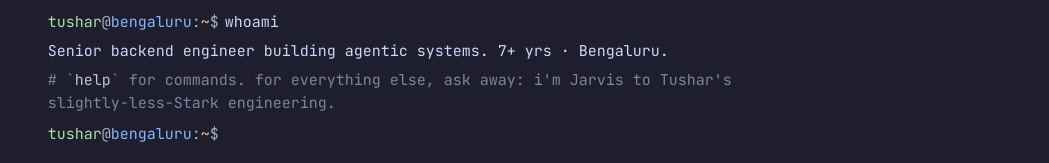
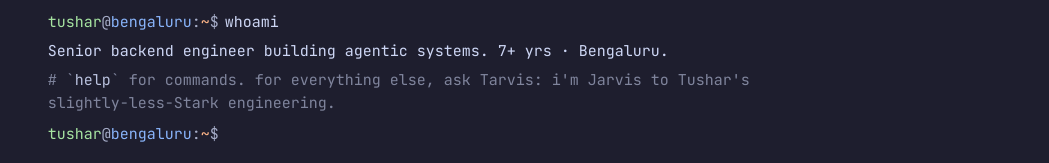
Before and after one commit to tusharjayanti/tusharjayanti.io, a React (Vite) app: page /terminal in a window 1280 px wide. Shown: the part 125-288 px from the top of the page, without its empty margins (231-1280 px from the left). Built offline with nearby package versions, Linux system fonts and the light colour scheme.

Commit message:
polish: name the chat 'Tarvis' (Tushar's Jarvis) in the autoplay banner

```diff
--- a/src/modes/terminal/Terminal.tsx
+++ b/src/modes/terminal/Terminal.tsx
@@ -16,7 +16,7 @@ function Hint() {
   return (
     <span className="term-comment">
       # `<code className="term-comment-key">help</code>` for commands. for
-      everything else, ask away: i'm Jarvis to Tushar's
+      everything else, ask Tarvis: i'm Jarvis to Tushar's
       slightly-less-Stark engineering.
     </span>
   );
```
